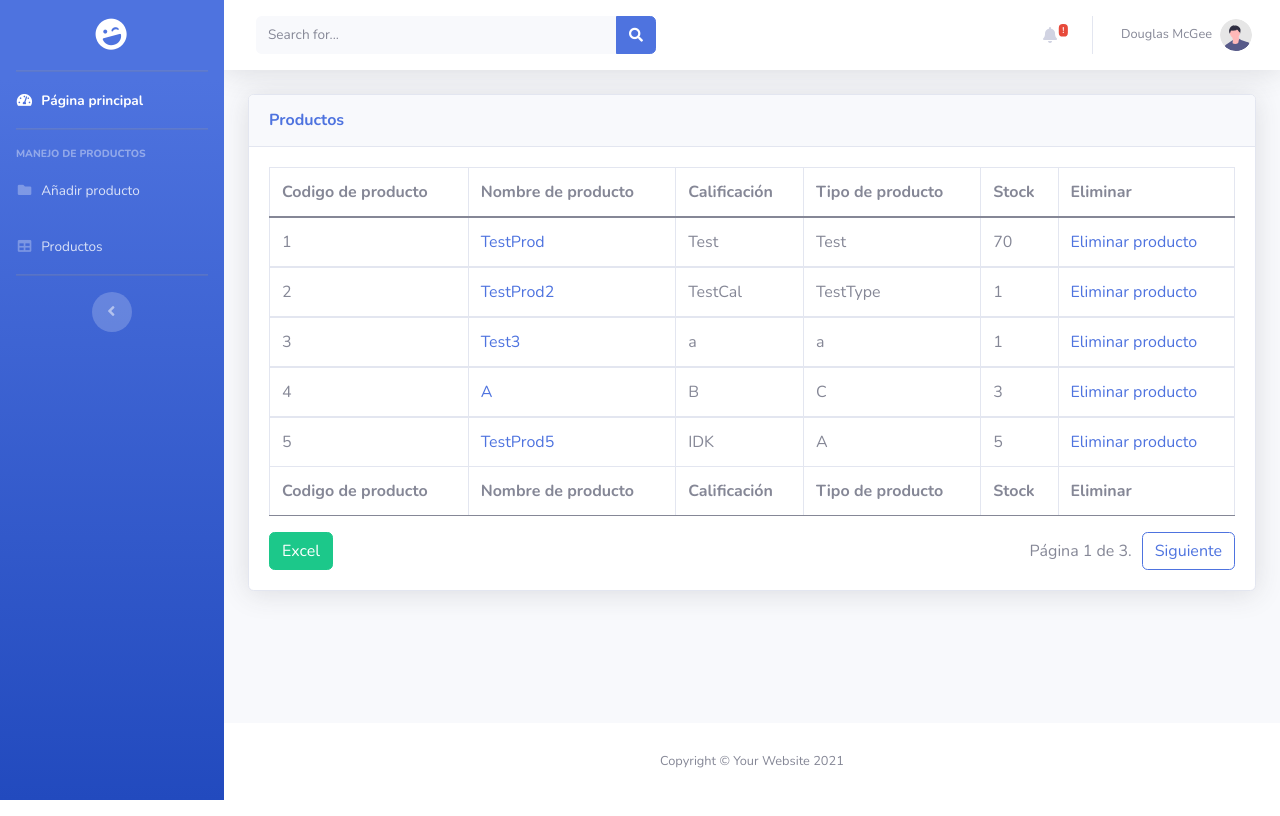
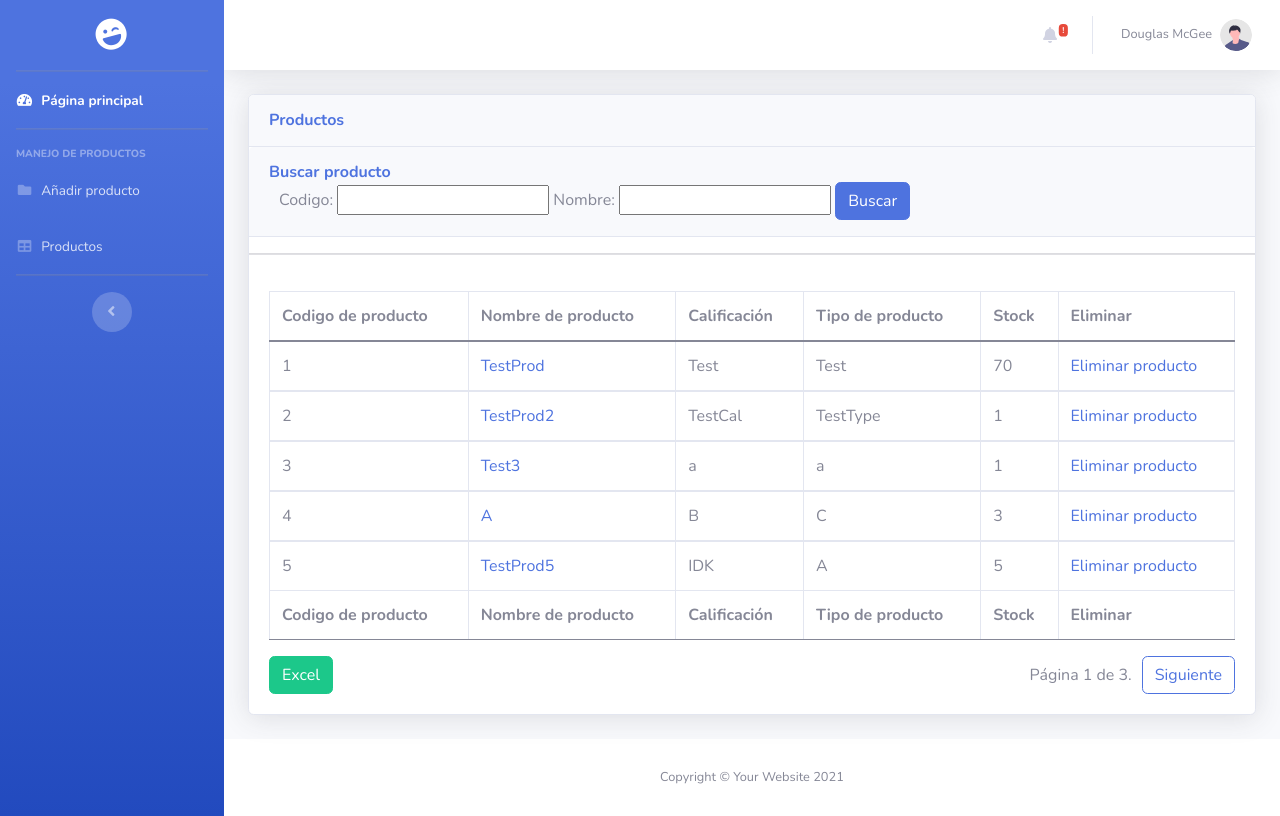
Before and after one commit to NC6155/PControlInv, a Django app: page /tables/ in a window 1280 px wide. Run offline with Django 4.2, Linux system fonts and the light colour scheme; data comes from the database, SQL or seed files in the repository; both versions use the stored data as it was after the commit; some libraries are stand-ins or nearby versions.

Commit message:
agregado filtrado de productos y choice field al agregado de productos

```diff
--- a/core/templates/core/base.html
+++ b/core/templates/core/base.html
@@ -98,19 +98,7 @@
                         <i class="fa fa-bars"></i>
                     </button>
 
-                    <!-- Topbar Search -->
-                    <form
-                        class="d-none d-sm-inline-block form-inline mr-auto ml-md-3 my-2 my-md-0 mw-100 navbar-search">
-                        <div class="input-group">
-                            <input type="text" class="form-control bg-light border-0 small" placeholder="Search for..."
-                                aria-label="Search" aria-describedby="basic-addon2">
-                            <div class="input-group-append">
-                                <button class="btn btn-primary" type="button">
-                                    <i class="fas fa-search fa-sm"></i>
-                                </button>
-                            </div>
-                        </div>
-                    </form>
+
 
                     <!-- Topbar Navbar -->
                     <ul class="navbar-nav ml-auto">
--- a/stockList/forms.py
+++ b/stockList/forms.py
@@ -1,5 +1,6 @@
 from django import forms
 from .models import Tables
+from django.forms import CharField, IntegerField
 
 class TablesCreateForm(forms.ModelForm):
     class Meta:
@@ -15,3 +16,11 @@ class TablesReorderForm(forms.ModelForm):
 	class Meta:
 		model = Tables
 		fields = ['stock'] #Número para trackear cuando tiene que ser ordenado otro producto
+
+class TablesSearchForm(forms.ModelForm):
+    codProd=IntegerField( label="Codigo" ,required=False)
+    nomProd=CharField( label="Nombre",max_length=20, required=False)
+
+    class Meta:
+        model = Tables
+        fields = ['codProd', 'nomProd']
--- a/stockList/models.py
+++ b/stockList/models.py
@@ -2,12 +2,15 @@ from django.db import models
 
 # Create your models here.
 
+tiposDeProducto=(["Original","Original"],["Marca alterna","Marca alterna"])
+
 class Tables(models.Model):
-    codProd=models.IntegerField()
-    nomProd=models.CharField(max_length=20)
-    calificacion=models.TextField()
-    tipoProd=models.TextField()
-    stock=models.IntegerField()
+    codProd=models.IntegerField(default=0, blank=False, null=False)
+    nomProd=models.CharField(max_length=20, blank=False, null=False)
+    calificacion=models.TextField(max_length=20, blank=False, null=False, choices=tiposDeProducto)
+
+    tipoProd=models.TextField(max_length=13, blank=False, null=False)
+    stock=models.IntegerField(default=0, blank=False, null=False)
 
     class Meta:
         verbose_name="Table"
--- a/stockList/templates/stockList/tables.html
+++ b/stockList/templates/stockList/tables.html
@@ -17,6 +17,10 @@
 <link href="{% static 'core/vendor/datatables/dataTables.bootstrap4.min.css' %}" rel="stylesheet">
 {% endblock %}
 
+
+
+
+
 {% block content %}
                 <!-- Begin Page Content -->
                 <div class="container-fluid">
@@ -30,11 +34,34 @@
                    </ul>
                     {% endif %}
 
+
+
                     <!-- DataTales Example -->
                     <div class="card shadow mb-4">
                         <div class="card-header py-3">
                             <h6 class="m-0 font-weight-bold text-primary">Productos</h6>
                         </div>
+                        <div>
+                            <div class="card-header py-3">
+                                <h6 class="m-0 font-weight-bold text-primary">Buscar producto</h6>
+
+                            <form class="navbar-search" method="POST" action="">
+                                {% csrf_token %}
+                                    <div class="input-group">
+                                        <div class="border-0" aria-label="Search" aria-describedby="basic-addon2" style="margin-left:10px; margin-right:10px">
+                                        {{form.as_table}}
+                                        <input class="btn btn-primary" type="submit" value="Buscar">
+                                        </div>
+                                        <div class="input-group-append">
+
+                                        </input>
+                                        </div>
+
+                                    </div>
+                                </div>
+                            </form>
+                        </div>
+                        <hr>
                         <div class="card-body">
                             <div class="table-responsive">
                                 <table class="table table-bordered" id="dataTable" width="100%" cellspacing="0">
--- a/stockList/views.py
+++ b/stockList/views.py
@@ -16,11 +16,25 @@ from django.contrib import messages
 
 def tables(request):
     tablesEntries=Tables.objects.all().order_by('id')
-    paginator = Paginator(tablesEntries, 5)
+    form=TablesSearchForm(request.POST or None)
+    paginator = Paginator(tablesEntries, 5) #paginador, dividido por 5 entradas en cada pagina
     page_number = request.GET.get("page")
     page_obj = paginator.get_page(page_number)
-    return render(request, "stockList/tables.html",
-                  {"page_obj": page_obj, "everyEntry": tablesEntries})
+    context = {
+        "form": form,
+        "everyEntry": tablesEntries,
+        "page_obj": page_obj,
+        } #contexto para la página, para definirlo de una sola forma
+    if request.method == 'POST': #Si hubo un método post dentro del html
+        page_obj = Tables.objects.filter(codProd__icontains=form['codProd'].value(), #filtra las tablas por estos valores
+                                        nomProd__icontains=form['nomProd'].value()
+                                        )
+        context = {
+        "form": form,
+        "everyEntry": tablesEntries,
+        "page_obj": page_obj,
+        }
+    return render(request, "stockList/tables.html", context)
 
 def add_stock(request):
     form = TablesCreateForm(request.POST or None)
@@ -71,6 +85,7 @@ def reorder_stock(request, pk):
 			"form": form,
 		}
     return render(request, "stockList/add_stock.html", context)
+
 
 
 class ReporteExcel(TemplateView):
```
Also changed, not shown: db.sqlite3, stockList/migrations/0003_alter_tables_calificacion_alter_tables_codprod_and_more.py (added), stockList/migrations/0004_alter_tables_calificacion_alter_tables_tipoprod.py (added).
